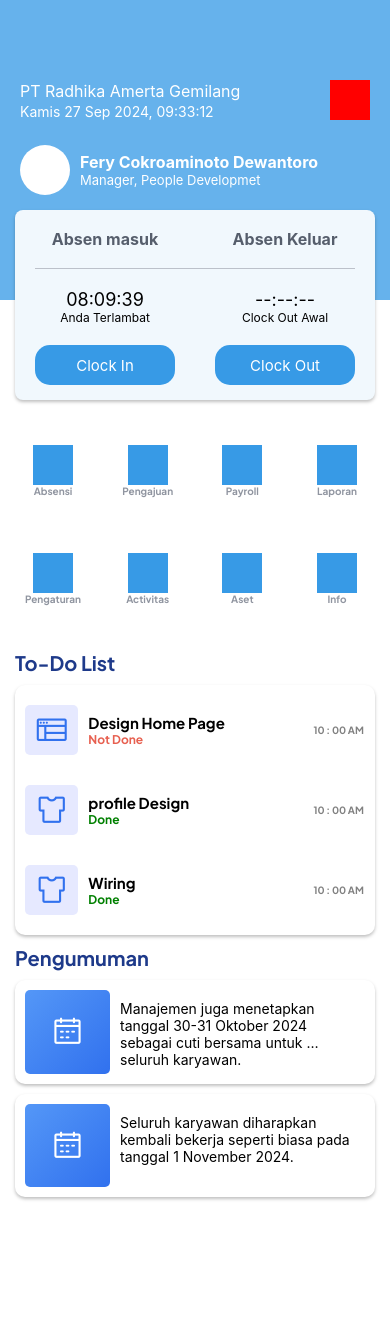
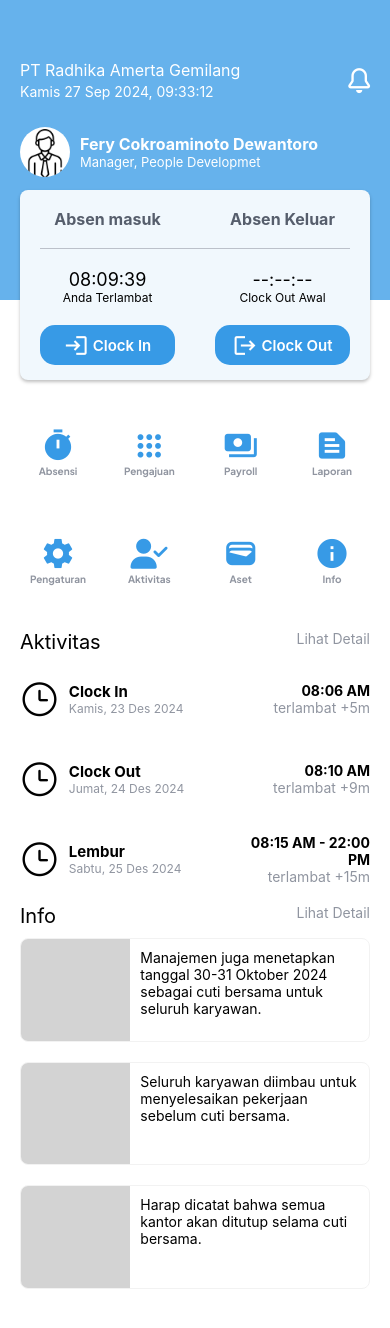
Before and after one commit to zeezo10/hiris, a React Native app in the folder my-app/: screen /Home in a window 390 px wide. Shown: the top 1328 px of the page. Built offline with nearby package versions, Linux system fonts and the light colour scheme.

Commit message:
home page done 2

```diff
--- a/my-app/component/HomeIcons.js
+++ b/my-app/component/HomeIcons.js
@@ -15,20 +15,23 @@ import { useNavigation } from "@react-navigation/native";
 import { LinearGradient } from "expo-linear-gradient";
 import * as SplashScreen from "expo-splash-screen";
 import { useFonts } from "expo-font";
+import { MaterialIcons } from "@expo/vector-icons";
+import { FontAwesome6 } from "@expo/vector-icons";
+import { MaterialCommunityIcons } from "@expo/vector-icons";
 
 SplashScreen.preventAutoHideAsync();
 
 export default function HomeIcons({ type }) {
   const navigation = useNavigation();
   const icons = {
-    Aktivitas: require("../assets/icons/Aktivitas.png"),
-    Absensi: require("../assets/icons/Absensi.png"),
-    Pengumuman: require("../assets/icons/Pengumuman.png"),
-    Pengajuan: require("../assets/icons/Pengajuan.png"),
-    Tugas: require("../assets/icons/Tugas.png"),
-    Reimbursement: require("../assets/icons/Reimbursement.png"),
-    "slip gaji": require("../assets/icons/slip gaji.png"),
-    "waktu kerja": require("../assets/icons/waktu kerja.png"),
+    Absensi: <MaterialIcons name="timer" size={35} color="#379AE6FF" />,
+    Pengajuan:<MaterialCommunityIcons name="dots-grid" size={35} color="#379AE6FF" />,
+    Payroll:<MaterialIcons name="payments" size={35} color="#379AE6FF" />,
+    Laporan:<MaterialIcons name="text-snippet" size={35} color="#379AE6FF" />,
+    Pengaturan:<MaterialIcons name="settings" size={35} color="#379AE6FF" />,
+    Aktivitas:<FontAwesome6 name="user-check" size={30} color="#379AE6FF" />,
+    Aset:<MaterialIcons name="wallet" size={35} color="#379AE6FF" />,
+    Info:<MaterialIcons name="info" size={35} color="#379AE6FF" />,
   };
 
   const [fontsLoaded] = useFonts({
@@ -52,14 +55,15 @@ export default function HomeIcons({ type }) {
   return (
     <View
       style={{
-            backgroundColor:"white",
+        backgroundColor: "white",
         borderRadius: 8,
         height: 78,
         width: 76,
         justifyContent: "center",
         alignItems: "center",
         overflow: "hidden",
-            elevation: 3,
+        elevation: 10,
+
       }}
     >
       <Pressable
@@ -72,8 +76,14 @@ export default function HomeIcons({ type }) {
           overflow: "hidden",
         }}
       >
-          <View style={{backgroundColor:"#379AE6FF", height:40 , width:40}}></View>
-      <Text style={{ fontFamily: "Jakarta", fontSize: 10, color:"#9095A0FF" }}>{type}</Text>
+        <View style={{ height: 40, width: 40,  justifyContent:"center", alignItems:"center" }}>
+          {icons[type]}
+        </View>
+        <Text
+          style={{ fontFamily: "Jakarta", fontSize: 10, color: "#9095A0FF" }}
+        >
+          {type}
+        </Text>
       </Pressable>
     </View>
   );
--- /dev/null
+++ b/my-app/component/homepage/Activitas.js
@@ -0,0 +1,114 @@
+import React from "react";
+import { View, ScrollView, Dimensions, Text, Pressable } from "react-native";
+import { AntDesign } from "@expo/vector-icons";
+
+export default function Activitas() {
+  const data = [
+    {
+      id: 1,
+      type:"Clock In",
+      time: "08:06 AM",
+      status: "terlambat +5m",
+      date: "Kamis, 23 Des 2024",
+    },
+    {
+      id: 2,
+      type:"Clock Out",
+
+      time: "08:10 AM",
+      status: "terlambat +9m",
+      date: "Jumat, 24 Des 2024",
+    },
+    {
+      id: 3,
+      type:"Lembur",
+
+      time: "08:15 AM - 22:00 PM",
+      status: "terlambat +15m",
+      date: "Sabtu, 25 Des 2024",
+    },
+  ];
+
+  return (
+    <View style={{ gap: 10, width: "100%" }}>
+      <View
+        style={{
+          display: "flex",
+          flexDirection: "row",
+          justifyContent: "space-between",
+        }}
+      >
+        <Text
+          style={{
+            fontSize: 20,
+          }}
+        >
+          Aktivitas
+        </Text>
+        <Pressable>
+          <Text style={{color:"#9095A0FF"}}>Lihat Detail</Text>
+        </Pressable>
+      </View>
+
+      <View
+        style={{
+          height: 230,
+          width: "100%",
+        }}
+      >
+        <View>
+          {data.map((item) => (
+            <View
+              key={item.id}
+              style={{
+                height: 70,
+                width: "100%",
+                alignItems: "center",
+                flexDirection: "row",
+                gap: 10,
+                justifyContent: "space-between",
+                marginBottom: 10, // space between items
+              }}
+            >
+              <View
+                style={{
+                  flex: 1,
+                  justifyContent: "center",
+                  alignItems: "center",
+                }}
+              >
+                <AntDesign name="clockcircleo" size={34} color="black" />
+              </View>
+              <View style={{ flex: 4 }}>
+                <Text style={{ fontSize: 15, fontWeight: "bold" }}>
+                  {item.type}
+                </Text>
+                <Text
+                  style={{
+                    fontSize: 12,
+                    color: "#9095A0FF",
+                  }}
+                >
+                  {item.date}
+                </Text>
+              </View>
+              <View
+                style={{
+                  display: "flex",
+                  fontSize: 10,
+                  flex: 3.5,
+                  color: "grey",
+                }}
+              >
+                <Text style={{ textAlign: "right", fontWeight:"bold" }}>{item.time}</Text>
+                <Text style={{ textAlign: "right", color: "#9095A0FF" }}>
+                  {item.status}
+                </Text>
+              </View>
+            </View>
+          ))}
+        </View>
+      </View>
+    </View>
+  );
+}
--- a/my-app/component/homepage/BerandaIcons.js
+++ b/my-app/component/homepage/BerandaIcons.js
@@ -29,7 +29,7 @@ export default function BerandaIcons() {
           <HomeIcons type={"Laporan"} />
 
           <HomeIcons type={"Pengaturan"} />
-          <HomeIcons type={"Activitas"} />
+          <HomeIcons type={"Aktivitas"} />
           <HomeIcons type={"Aset"} />
           <HomeIcons type={"Info"} />
         </View>
--- /dev/null
+++ b/my-app/component/homepage/Info.js
@@ -0,0 +1,76 @@
+import React from "react";
+import { View, ScrollView, Dimensions, Text, Pressable } from "react-native";
+import { AntDesign } from "@expo/vector-icons";
+
+export default function Info() {
+
+    const data = [
+        { id: 1, message: "Manajemen juga menetapkan tanggal 30-31 Oktober 2024 sebagai cuti bersama untuk seluruh karyawan." },
+        { id: 2, message: "Seluruh karyawan diimbau untuk menyelesaikan pekerjaan sebelum cuti bersama." },
+        { id: 3, message: "Harap dicatat bahwa semua kantor akan ditutup selama cuti bersama." },
+    ];
+
+  return (
+    <View style={{ gap: 10, height:400, width: "100%" }}>
+      <View
+        style={{
+          display: "flex",
+          flexDirection: "row",
+          justifyContent: "space-between",
+        }}
+      >
+        <Text
+          style={{
+            fontSize: 20,
+          }}
+        >
+          Info
+        </Text>
+        <Pressable>
+          <Text style={{color:"#9095A0FF"}}>Lihat Detail</Text>
+        </Pressable>
+      </View>
+
+      <View
+    style={{
+      height: 230,
+      width: "100%",
+      gap: 10,
+    }}
+  >
+    {data.map((item) => (
+      <View
+        key={item.id}
+        style={{
+          display: "flex",
+          flexDirection: "row",
+          height: "45%",
+          backgroundColor: "white",
+          borderRadius: 8,
+          flexWrap: "wrap",
+          alignContent: "center",
+          borderWidth: 1,
+          borderColor: "#f2f2f2",
+          overflow: "hidden",
+          marginBottom: 10, // Space between each item
+        }}
+      >
+        <View
+          style={{
+            height: "100%",
+            backgroundColor: "lightgrey",
+            flexDirection: "row",
+            justifyContent: "center",
+            alignItems: "center",
+            flex: 1,
+          }}
+        />
+        <Text style={{ flex: 2, padding: 10 }}>
+          {item.message}
+        </Text>
+      </View>
+    ))}
+  </View>
+    </View>
+  );
+}
--- a/my-app/component/homepage/UserStatus.js
+++ b/my-app/component/homepage/UserStatus.js
@@ -1,6 +1,6 @@
 import React from "react";
 import { View, Text, Image, Dimensions, Pressable } from "react-native";
-import { AntDesign } from "@expo/vector-icons";
+import { MaterialIcons } from "@expo/vector-icons";
 import { useFonts } from "expo-font";
 
 import { useEffect, useState } from "react";
@@ -10,7 +10,6 @@ let hadir = false;
 
 export default function UserStatus() {
   const screenWidth = Dimensions.get("window").width;
-
 
   const [date, setDate] = useState("");
   const [day, setDay] = useState("");
@@ -41,44 +40,144 @@ export default function UserStatus() {
       style={{
         backgroundColor: "#F1F8FDFF",
         height: 190,
-        width:"100%",
+        width: "100%",
         borderRadius: 8,
         shadowColor: "#000",
         shadowOffset: { width: 0, height: 2 },
         shadowOpacity: 0.25,
         shadowRadius: 3.5,
         elevation: 5,
-        paddingHorizontal:20,
-        paddingBottom:15
+        paddingHorizontal: 20,
+        paddingBottom: 15,
       }}
     >
-      <View style={{display:"flex", flexDirection:"row",alignItems:"center",justifyContent:"space-between", borderBottomWidth:1,borderColor:"#BCC1CAFF", flex:1.5, gap:40}}>
-        <Text style={{fontSize:16, fontWeight:"bold", color:"#565E6CFF", flex:1, textAlign:"center",}}>Absen masuk</Text>
-        <Text style={{fontSize:16 ,fontWeight:"bold", color:"#565E6CFF",flex:1, textAlign:"center"}}>Absen Keluar</Text>
+      <View
+        style={{
+          display: "flex",
+          flexDirection: "row",
+          alignItems: "center",
+          justifyContent: "space-between",
+          borderBottomWidth: 1,
+          borderColor: "#BCC1CAFF",
+          flex: 1.5,
+          gap: 40,
+        }}
+      >
+        <Text
+          style={{
+            fontSize: 16,
+            fontWeight: "bold",
+            color: "#565E6CFF",
+            flex: 1,
+            textAlign: "center",
+          }}
+        >
+          Absen masuk
+        </Text>
+        <Text
+          style={{
+            fontSize: 16,
+            fontWeight: "bold",
+            color: "#565E6CFF",
+            flex: 1,
+            textAlign: "center",
+          }}
+        >
+          Absen Keluar
+        </Text>
       </View>
 
-      <View style={{display:"flex", flexDirection:"row",justifyContent:"space-between", height:40, flex:3, gap:40}}>
-        <View style={{ fontWeight:"bold", color:"#565E6CFF", display:"flex", flex:1, alignItems:"center", justifyContent:"space-between"}}>
-          <View style={{fontSize:16,flex:1, display:"flex" , alignItems:"center", justifyContent:"center", }}>
-
-          <Text style={{fontSize:18}}>08:09:39</Text>
-          <Text style={{fontSize:12}}>Anda Terlambat</Text>
+      <View
+        style={{
+          display: "flex",
+          flexDirection: "row",
+          justifyContent: "space-between",
+          height: 40,
+          flex: 3,
+          gap: 40,
+        }}
+      >
+        <View
+          style={{
+            fontWeight: "bold",
+            color: "#565E6CFF",
+            display: "flex",
+            flex: 1,
+            alignItems: "center",
+            justifyContent: "space-between",
+          }}
+        >
+          <View
+            style={{
+              fontSize: 16,
+              flex: 1,
+              display: "flex",
+              alignItems: "center",
+              justifyContent: "center",
+            }}
+          >
+            <Text style={{ fontSize: 18 }}>08:09:39</Text>
+            <Text style={{ fontSize: 12 }}>Anda Terlambat</Text>
           </View>
 
-          <Pressable style={{height:40,width:"100%", backgroundColor:"#379AE6FF", borderRadius:15, justifyContent:"center" , alignItems:"center"}}><Text style={{color:"white" , fontSize:15}}>Clock In</Text></Pressable>
+          <Pressable
+            style={{
+              height: 40,
+              width: "100%",
+              backgroundColor: "#379AE6FF",
+              borderRadius: 15,
+              justifyContent: "center",
+              alignItems: "center",
+              flexDirection: "row",
+              gap: 4,
+            }}
+          >
+            <MaterialIcons name="login" size={25} color="white" />
+
+            <Text style={{ color: "white", fontSize: 15, fontWeight:"600" }}>Clock In</Text>
+          </Pressable>
         </View>
-        <View style={{ fontWeight:"bold", color:"#565E6CFF", display:"flex", flex:1, alignItems:"center", justifyContent:"space-between"}}>
-          <View style={{fontSize:16,flex:1, display:"flex" , alignItems:"center", justifyContent:"center", }}>
-
-          <Text style={{fontSize:18}}>--:--:--</Text>
-          <Text style={{fontSize:12}}>Clock Out Awal</Text>
+        <View
+          style={{
+            fontWeight: "bold",
+            color: "#565E6CFF",
+            display: "flex",
+            flex: 1,
+            alignItems: "center",
+            justifyContent: "space-between",
+          }}
+        >
+          <View
+            style={{
+              fontSize: 16,
+              flex: 1,
+              display: "flex",
+              alignItems: "center",
+              justifyContent: "center",
+            }}
+          >
+            <Text style={{ fontSize: 18 }}>--:--:--</Text>
+            <Text style={{ fontSize: 12 }}>Clock Out Awal</Text>
           </View>
 
-          <Pressable style={{height:40,width:"100%", backgroundColor:"#379AE6FF", borderRadius:15,justifyContent:"center" , alignItems:"center"}}><Text style={{color:"white" , fontSize:15}}>Clock Out</Text></Pressable>
+          <Pressable
+            style={{
+              height: 40,
+              width: "100%",
+              backgroundColor: "#379AE6FF",
+              borderRadius: 15,
+              justifyContent: "center",
+              alignItems: "center",
+              flexDirection: "row",
+              gap: 4,
+            }}
+          >
+            <MaterialIcons name="logout" size={25} color="white" />
+
+            <Text style={{ color: "white", fontSize: 15, fontWeight:"600" }}>Clock Out</Text>
+          </Pressable>
         </View>
       </View>
-
-
     </View>
   );
 }
--- a/my-app/pages/Home.js
+++ b/my-app/pages/Home.js
@@ -1,5 +1,5 @@
 import { useEffect } from "react";
-import { View, ScrollView, Dimensions, Text } from "react-native";
+import { View, ScrollView, Dimensions, Text, Image } from "react-native";
 
 import TopBar from "../component/allpages/TopBar";
 import { useFonts } from "expo-font";
@@ -10,6 +10,9 @@ import Todo from "../component/homepage/Todo";
 import BerandaIcons from "../component/homepage/BerandaIcons";
 import Pengumuman from "../component/homepage/Pengumuman";
 import SaldoCuti from "../component/homepage/SaldoCuti";
+import Activitas from "../component/homepage/Activitas";
+import Info from "../component/homepage/Info";
+import { Octicons } from "@expo/vector-icons";
 
 SplashScreen.preventAutoHideAsync();
 
@@ -32,15 +35,16 @@ export default function Home({ navigation }) {
   }
 
   return (
-    <View style={{ width: screenWidth }}>
+    <View style={{ width: screenWidth, backgroundColor:"white"}}>
       <ScrollView>
-        {/* <UserInfo /> */}
         <View
           style={{
             backgroundColor: "#66B2ECFF",
             height: 300,
-            paddingTop: 70,
+            paddingTop: 50,
             paddingHorizontal: 20,
+            elevation:5,
+            gap:2,
           }}
         >
           <View
@@ -54,7 +58,7 @@ export default function Home({ navigation }) {
             <View
               style={{
                 height: 60,
-                gap: 2,
+                gap: 3,
                 justifyContent: "center",
               }}
             >
@@ -67,8 +71,11 @@ export default function Home({ navigation }) {
             </View>
 
             <View
-              style={{ height: 40, width: 40, backgroundColor: "red" }}
-            ></View>
+              style={{}}
+            >
+                <Octicons name="bell" size={25} color="white" />
+
+            </View>
           </View>
 
           <View
@@ -89,8 +96,14 @@ export default function Home({ navigation }) {
                 borderRadius: 100,
                 display: "flex",
                 justifyContent: "center",
+                overflow:"hidden"
               }}
-            ></View>
+            >
+               <Image
+            source={require("../assets/employee.png")}
+            style={{ height: 50, width: 50, marginTop: 4 }}
+          />
+            </View>
             <View>
               <Text
                 style={{ color: "white", fontSize: 16, fontWeight: "bold" }}
@@ -104,9 +117,11 @@ export default function Home({ navigation }) {
           </View>
         </View>
 
+{/* white----------------------- */}
+
         <View
           style={{
-            backgroundColor: "white",
+            // backgroundColor: "white",
             flex: 3,
             alignItems: "center",
           }}
@@ -125,9 +140,9 @@ export default function Home({ navigation }) {
           >
             <View
               style={{
-                marginTop: -100,
+                marginTop: -120,
                 width: screenWidth,
-                paddingHorizontal: 15,
+                paddingHorizontal: 20,
               }}
             >
               <UserStatus />
@@ -135,19 +150,38 @@ export default function Home({ navigation }) {
             <View
               style={{
                 width: screenWidth,
-                paddingHorizontal: 15,
+                paddingHorizontal: 20,
               }}
             >
               <BerandaIcons />
             </View>
-            <Todo />
 
-            <Pengumuman />
+            <View
+              style={{
+                width: screenWidth,
+                paddingHorizontal: 20,
+              }}
+            >
+              <Activitas/>
+
+            </View>
+
+            <View
+              style={{
+                width: screenWidth,
+                paddingHorizontal: 20,
+              }}
+            >
+
+            <Info/>
+            </View>
+
 
 
             <View style={{ height: 150 }}></View>
           </View>
         </View>
+
       </ScrollView>
     </View>
   );
```
Also changed, not shown: my-app/package.json (+5 -4 lines), 1 other file (tests, documents, lock files or other folders). Lines whose indentation alone changed are shown as unchanged.
